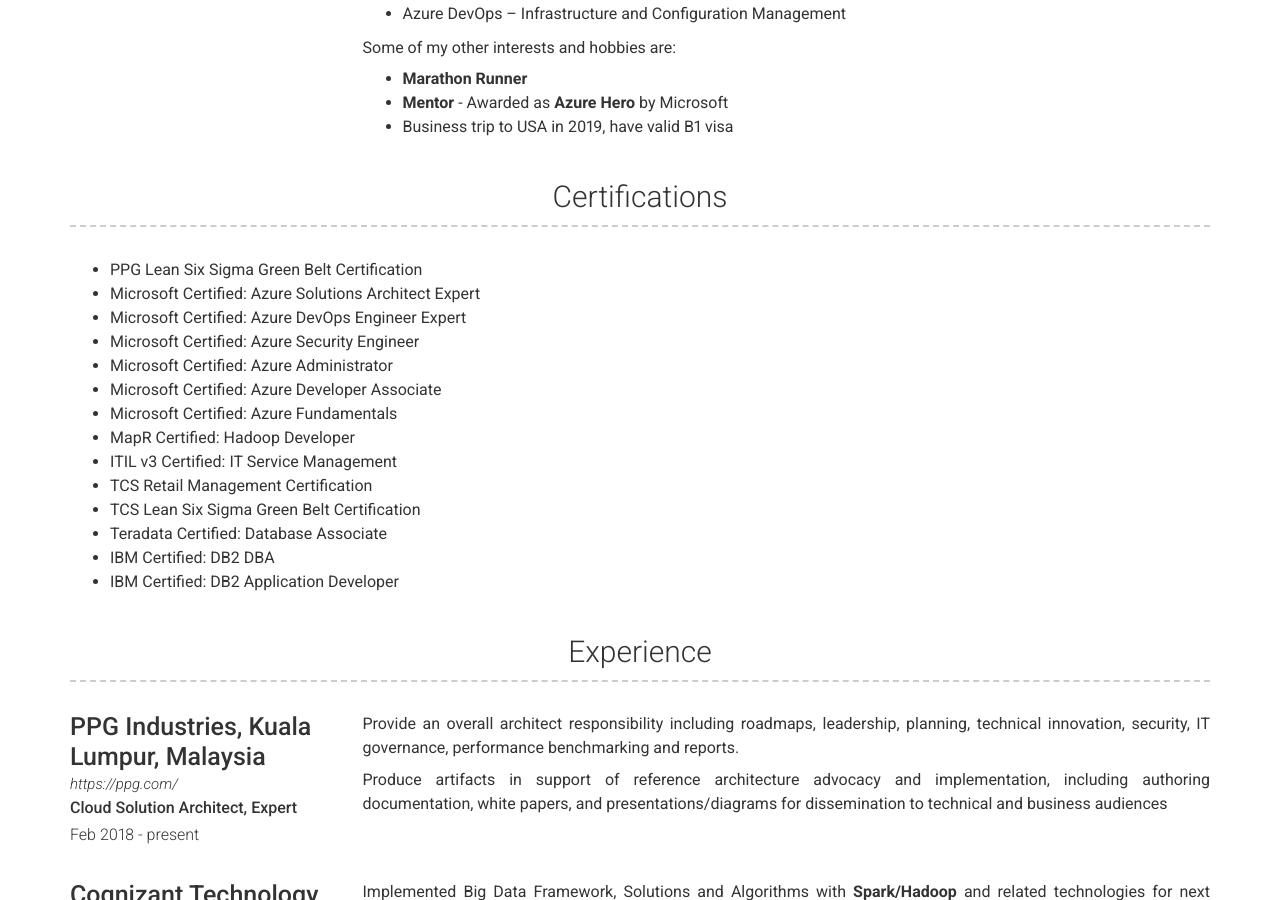
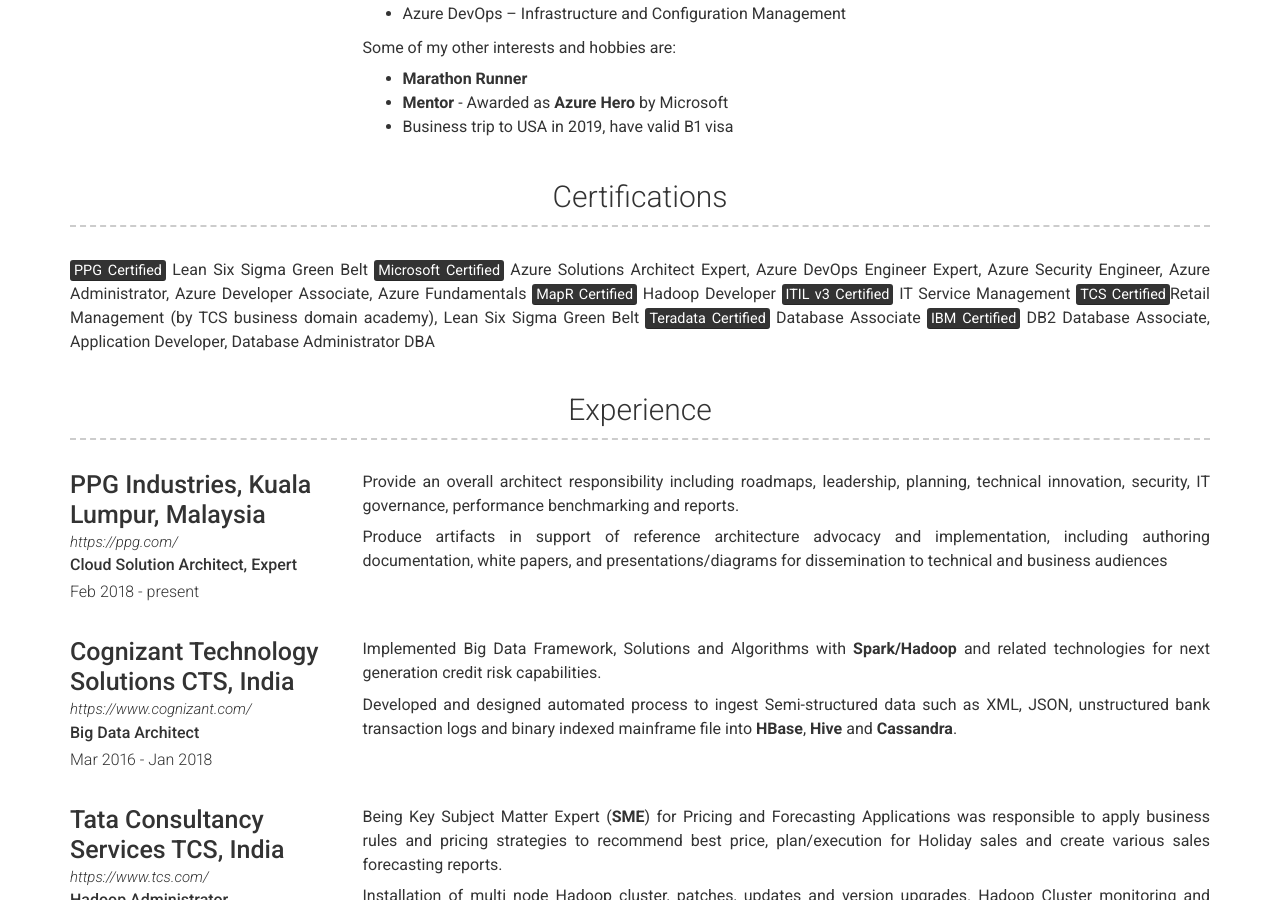
Before and after one commit to mohd-hasnain/mohd-hasnain.github.io, a Jekyll site: the page built from index.md, in a window 1280 px wide and 900 px high, scrolled down 563 px. Built offline with Jekyll 4.4.1, drawn with Linux system fonts in a browser that asks for light colours; nearby versions of some CDN libraries.

Commit message:
Update projects.yml

```diff
--- a/_data/projects.yml
+++ b/_data/projects.yml
@@ -1,17 +1,10 @@
 # Project template
 - layout: top-middle
   description: | # this will include new lines to allow paragraphs
-      - PPG Lean Six Sigma Green Belt Certification
-      - Microsoft Certified: Azure Solutions Architect Expert
-      - Microsoft Certified: Azure DevOps Engineer Expert
-      - Microsoft Certified: Azure Security Engineer
-      - Microsoft Certified: Azure Administrator
-      - Microsoft Certified: Azure Developer Associate
-      - Microsoft Certified: Azure Fundamentals
-      - MapR Certified: Hadoop Developer
-      - ITIL v3 Certified: IT Service Management
-      - TCS Retail Management Certification
-      - TCS Lean Six Sigma Green Belt Certification
-      - Teradata Certified: Database Associate
-      - IBM Certified: DB2 DBA
-      - IBM Certified: DB2 Application Developer
+      <mark>PPG Certified</mark>  Lean Six Sigma Green Belt
+      <mark>Microsoft Certified</mark>  Azure Solutions Architect Expert, Azure DevOps Engineer Expert, Azure Security Engineer, Azure Administrator, Azure Developer Associate, Azure Fundamentals
+      <mark>MapR Certified</mark> Hadoop Developer
+      <mark>ITIL v3 Certified</mark> IT Service Management
+      <mark>TCS Certified</mark>Retail Management (by TCS business domain academy), Lean Six Sigma Green Belt
+      <mark>Teradata Certified</mark> Database Associate
+      <mark>IBM Certified</mark> DB2 Database Associate, Application Developer, Database Administrator DBA
```
